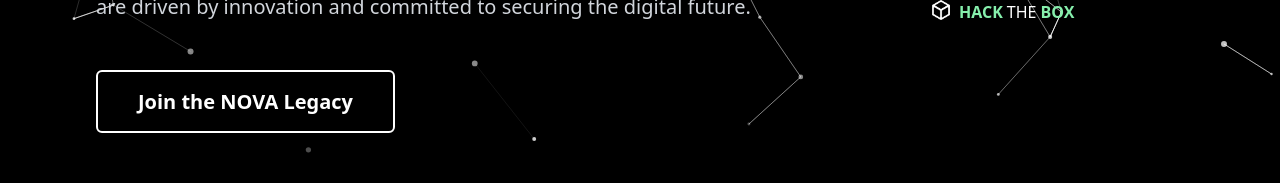
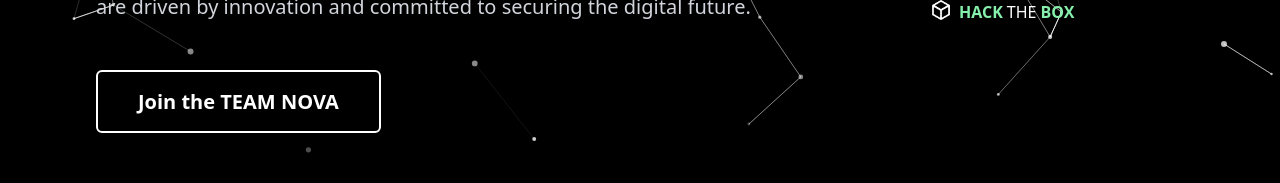
Before and after one commit to 5pideyy/NOVASITE, a React (Vite) app: page / in a window 1280 px wide. Shown: the part 544-727 px from the top of the page. Built offline with nearby package versions, Linux system fonts and the light colour scheme.

Commit message:
Fixed Footter

```diff
--- a/src/pages/about/BecomeMember.jsx
+++ b/src/pages/about/BecomeMember.jsx
@@ -56,7 +56,7 @@
   };
 
   return (
-    <>
+    <div className="flex flex-col min-h-screen">
       <Particle />
       {/* Header */}
       <div className="flex flex-col justify-center items-center font-space my-5 py-5">
@@ -195,7 +195,7 @@
           </div>
         </div>
       </section>
-    </>
+      </div>
   );
 }
 
--- a/src/pages/home/Root.jsx
+++ b/src/pages/home/Root.jsx
@@ -115,7 +115,7 @@
             href="#/membership"
             className="px-10 py-4 border-2 border-white text-white rounded-md text-xl font-semibold hover:bg-white hover:text-gray-900 transition-colors"
           >
-            Join the NOVA Legacy
+            Join the TEAM NOVA
           </a>
         </motion.div>
       </div>
```
